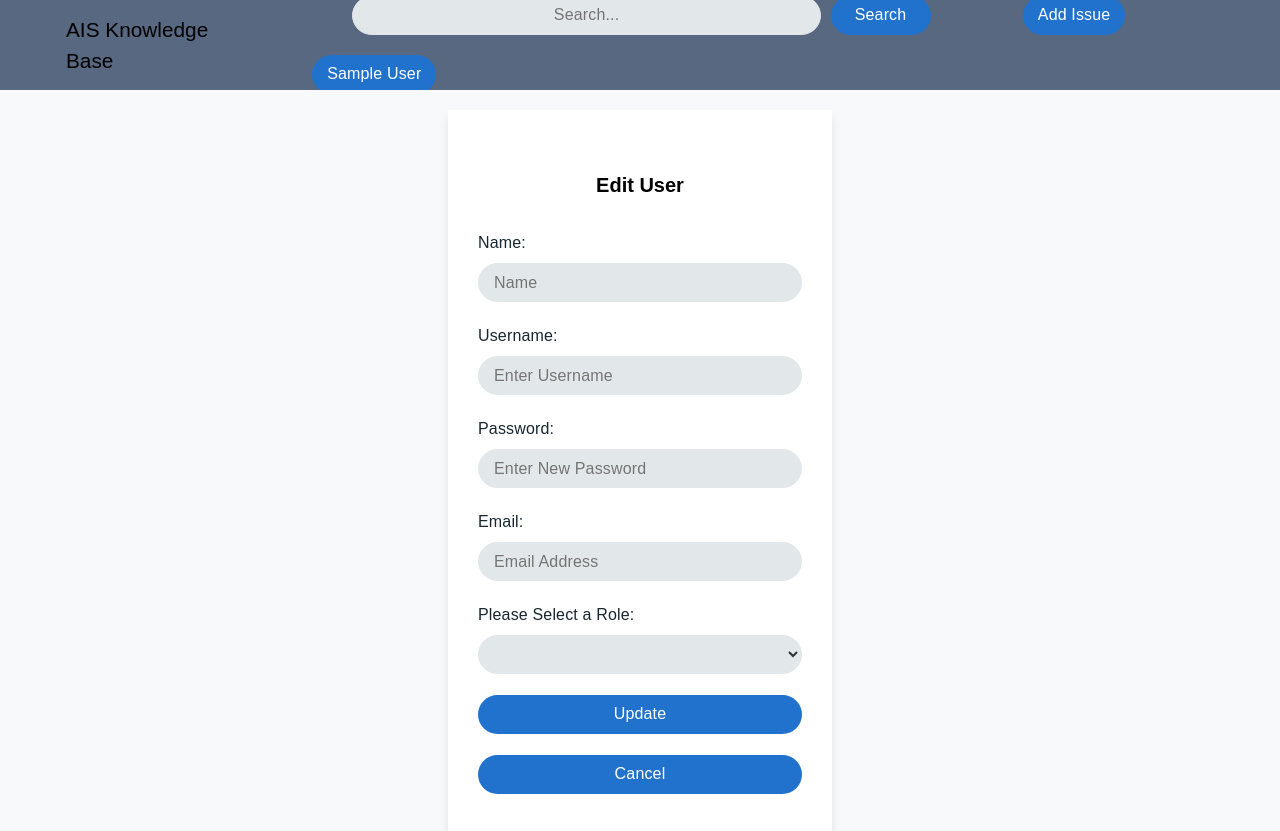
After one commit to Ashumishra01999/KnowledgeBase, a PHP site: page /kb/edituser.php?id=1 in a window 1280 px wide. The commit adds this page. Run offline with PHP 8.4, Linux system fonts and the light colour scheme; the visitor is signed in with stand-in values (Sample User, id 1); data that the repository does not hold is empty; some libraries are stand-ins or nearby versions.

Commit message:
Added Feature to edit user details on superadmin panel

```diff
--- a/dbconnect.php
+++ b/dbconnect.php
@@ -197,4 +197,21 @@ public function getUsers()
   return ($query->get_result())->fetch_all(MYSQLI_ASSOC);
 }
 
+public function getUser($id)
+{
+  global $dblink;
+  $query = $dblink->prepare("SELECT id, name, username, role_type, email, password FROM login_credentials WHERE id = ?");
+  $query->bind_param("i", $id);
+  $query->execute();
+  return ($query->get_result())->fetch_array(MYSQLI_ASSOC);
 }
+
+public function updateUser($name, $username, $password, $email, $role_type, $id)
+{
+  global $dblink;
+  $query = $dblink->prepare("UPDATE login_credentials SET name = ?,  username = ?, password = ?, email = ?, role_type = ? WHERE id = ?");
+  $query->bind_param("sssssi", $name, $username, $password, $email, $role_type, $id);
+  $query->execute();
+}
+
+}
--- a/editpost.php
+++ b/editpost.php
@@ -103,9 +103,9 @@ $post = $dbconnection->getPost($_GET['post_id']);
          unset($_SESSION['error']);
        }
      }
+?>
+  <!-- Display issue to edit -->
 
-  // Display issue to edit
-  if()
   <form class="form-default form-create-topic"  method="post" name="editissue">
           <div class="form-group">
               <label for="title">Topic Title</label>
--- /dev/null
+++ b/edituser.php
@@ -0,0 +1,241 @@
+<?php
+// Start session, import database and util files and check for user login
+
+session_start();
+require_once('dbconnect.php');
+require_once('util.php');
+
+if(!isset($_SESSION['username']))
+{
+     if(!isset($_POST['auth_id']))
+     {
+       $_SESSION['error'] = 'noaccess';
+       header("Location:login.php");
+     }
+}
+
+$dbconnection = new dbconnector;
+$dbconnection->connect();
+// If all fields in form are set then edit post
+
+if(isset($_POST['action']))
+{
+  if($_POST['action'] == 'update')
+  {
+    $dbconnection->updateUser($_POST['name'], $_POST['username'], $_POST['password'], $_POST['email'], $_POST['role'], $_POST['id']);
+    $_SESSION['success'] = 'User Details Updated';
+  }
+  header( 'Location: superadmin.php' ) ;
+}
+
+// If get id is not set, redirect to superadmin panel
+
+if(!isset($_GET['id']))
+{
+  $_SESSION['error'] = "Missing User ID";
+  header('Location: superadmin.php');
+}
+
+
+// get the post to edit
+
+$user = $dbconnection->getUser($_GET['id']);
+
+?>
+<!doctype html>
+<html lang="en">
+    <head>
+        <title>Edit User</title>
+        <script src="https://cdn.jsdelivr.net/jquery/1.12.4/jquery.min.js"></script>
+        <script src="https://cdn.jsdelivr.net/jquery.validation/1.15.1/jquery.validate.min.js"></script>
+        <link rel="stylesheet" href="css/style.css">
+        <link rel="icon" type="image/png" href="images\favicon.png">
+    </head>
+    <body>
+      <header>
+        <div class="logo">
+            <a href="dashboard.php" class="logo-link"><p>AIS Knowledge Base </p></a>
+        </div>
+
+        <!-- Nav Bar -->
+                <nav class="searchres-bar">
+                    <ul class="nav-list">
+                      <li>
+                        <form class="searchform searchform-nav" action="search.php" method="get">
+                            <div class="form-group">
+                                <input type="text" name="query" class="searchbox searchbox-nav" id="searchbox" placeholder="Search..." <?php if(isset($_GET['query'])) {echo 'value="'.$_GET['query'].'"';}?>>
+                                <button type="submit" class="btn btn-secondary searchbtn searchbtn-nav">Search</button>
+                            </div>
+                        </form>
+                      </li>
+                        <li><a class = "nav-darklnk" href="addissue.php"><button type="submit" class="nav-btn">Add Issue</a></li>
+                        <li>
+                          <div class="dropdown">
+                            <button type="submit" class="nav-btn"><?php echo $_SESSION['name']; ?></button>
+                            <div class="dropdown-content">
+                            <a href="logout.php">Logout</a>
+                            </div>
+                          </div>
+                        </li>
+                    </ul>
+                </nav>
+      </header>
+      <main>
+          <div class="container">
+              <div class="loginpage-wrapper">
+                  <div class="accountpanel registerpanel">
+                    <div class="logintitle">
+                        <p>Edit User</p>
+                    </div>
+
+                    <!-- Display error if any -->
+                    <?php
+                     if(isset($_SESSION['error']))
+                     {
+                       displayerror($_SESSION['error']);
+                       unset($_SESSION['error']);
+                     }
+                     ?>
+                      <form class="form-default" method="post" name="register">
+                          <div class="form-group">
+                              <label for="name">Name: </label>
+                              <input type="text" name="name" class="form-control" id="name" placeholder="Name" value="<?= $user['name'] ?>">
+                          </div>
+                          <div class="form-group">
+                              <label for="username">Username: </label>
+                              <input type="text" name="username" class="form-control" id="username" placeholder="Enter Username" value="<?= $user['username'] ?>">
+                              <div id="status"></div>
+                          </div>
+                          <div class="form-group">
+                              <label for="password">Password: </label>
+                              <input type="text" name="password" class="form-control" id="password" placeholder="Enter New Password" value="<?= $user['password'] ?>">
+                          </div>
+                          <div class="form-group">
+                              <label for="email">Email: </label>
+                              <input type="email" name="email" class="form-control" id="email" placeholder="Email Address" value="<?= $user['email'] ?>">
+                          </div>
+                          <div class="form-group">
+                            <label for="role">Please Select a Role: </label>
+                            <select name="role" id="role" class="form-control">
+                              <option value="" hidden="true" disabled>Role</option>
+                              <?php if($user['role_type'] == 'superadmin')
+                              {
+                                echo '<option value="superadmin" selected>Superadmin</option>';
+                              }
+
+                              elseif($user['role_type'] == 'developer')
+                              {
+                                echo '<option value="admin">Admin</option>';
+                                echo '<option value="developer" selected>Developer</option>';
+                              }
+
+                              elseif($user['role_type'] == 'admin')
+                              {
+                                echo '<option value="admin" selected>Admin</option>';
+                                echo '<option value="developer">Developer</option>';
+                              }
+                              ?>
+                            </select>
+                          </div>
+                          <div class="form-group">
+                              <input type="hidden" name="id" value="<?= $user['id'] ?>">
+                              <button type="submit" name="action" value="update" class="btn btn-secondary btn-block">Update</button>
+
+                          </div>
+                      </form>
+                      <a href="superadmin.php"><button name="action" value="cancel" class="btn btn-secondary btn-block">Cancel</button></a>
+                  </div>
+              </div>
+          </div>
+      </main>
+
+<!-- jQuery for form validation -->
+
+  <script>
+        $(function() {
+          // Initialize form validation on the registration form.
+          // It has the name attribute "registration"
+          $("form[name='register']").validate({
+          // Specify validation rules
+      rules: {
+        name:
+        {
+          required: true,
+          maxlength: 30
+        },
+        username: {
+          required: true,
+          minlength: 5,
+          maxlength: 20
+        },
+        password: {
+          required: true,
+          minlength: 5,
+          maxlength: 20
+        },
+        email: {
+          required: true,
+          email: true,
+          maxlength: 40
+        },
+        role: {
+          required: true
+        }
+      },
+      // Specify validation error messages
+      messages: {
+        name: {
+          required: "Please provide a name",
+          maxlength: "The name must be less than 30 characters long"
+        },
+        username: {
+          required: "Please provide a username",
+          minlength: "The username must be at least 5 characters long",
+          maxlength: "The username must be less than 20 characters long"
+        },
+        password: {
+          required: "Please provide a password",
+          minlength: "The password must be at least 5 characters long",
+          maxlength: "The password must be less than 20 characters long"
+        },
+        email: {
+          required: "Please provide an email address",
+          email: "Please provide a valid email address",
+          maxlenght: "The email address must be less than 40 characters long"
+        },
+        role: {
+          required: "Please select an account role"
+        }
+      },
+      // Make sure the form is submitted to the destination defined
+      // in the "action" attribute of the form when valid
+      submitHandler: function(form) {
+        form.submit();
+      }
+    });
+  });
+  $(document).ready(function(){
+    // check change event of the text field
+    $("#username").keyup(function(){
+      // get text username text field value
+      var username = $("#username").val();
+
+      // check username name only if length is greater than or equal to 3
+      if(username.length >= 5 && username.length <= 20)
+      {
+        $("#status").html('Checking availability...');
+        // check username
+        $.post("username-check.php", {username: username}, function(data, status){
+          $("#status").html(data);
+        });
+      }
+      else
+      {
+        $("#status").html("");
+      }
+    });
+  });
+  </script>
+
+    </body>
+</html>
```
Also changed, not shown: superadmin.php (+14 -0 lines).
